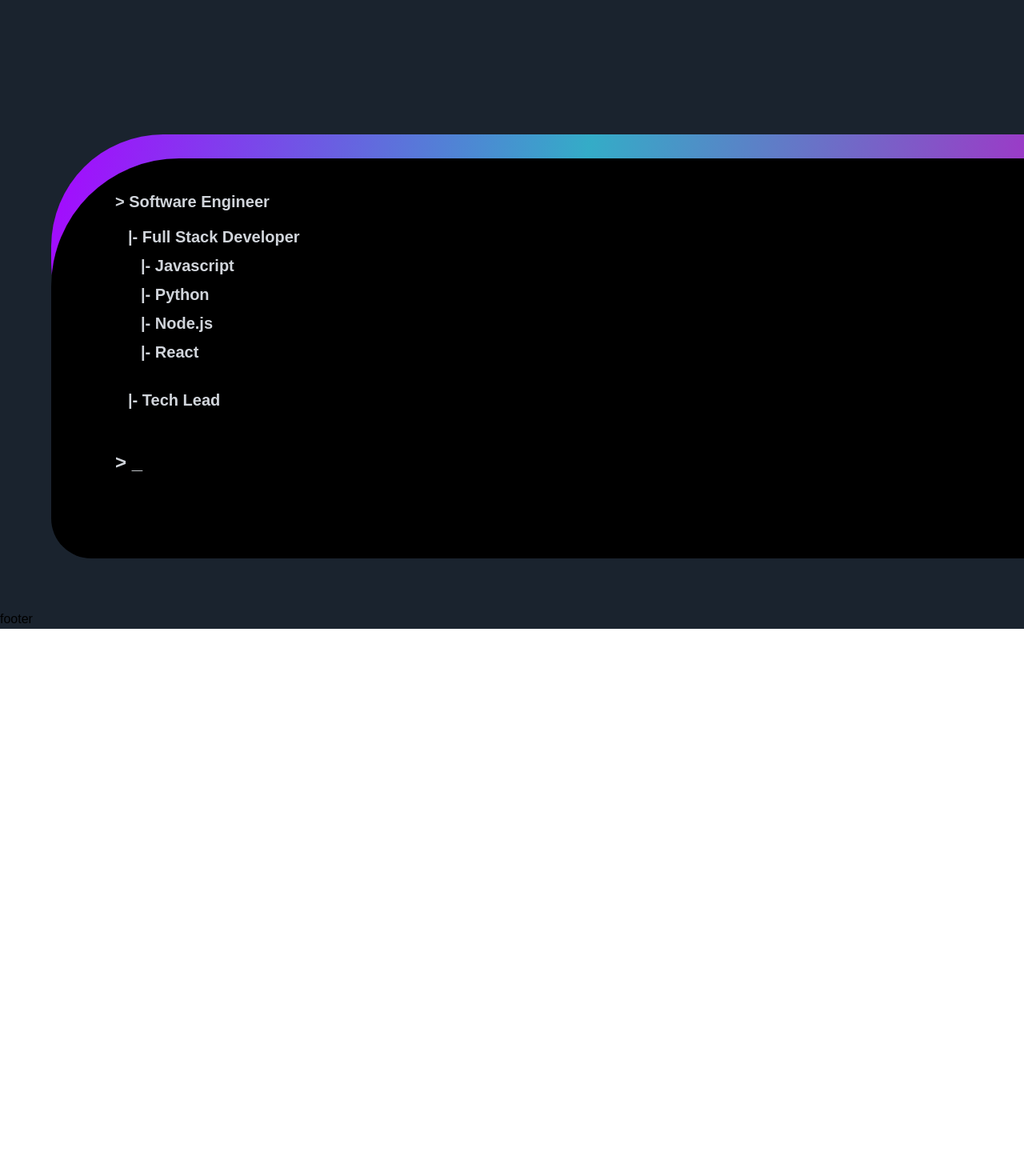
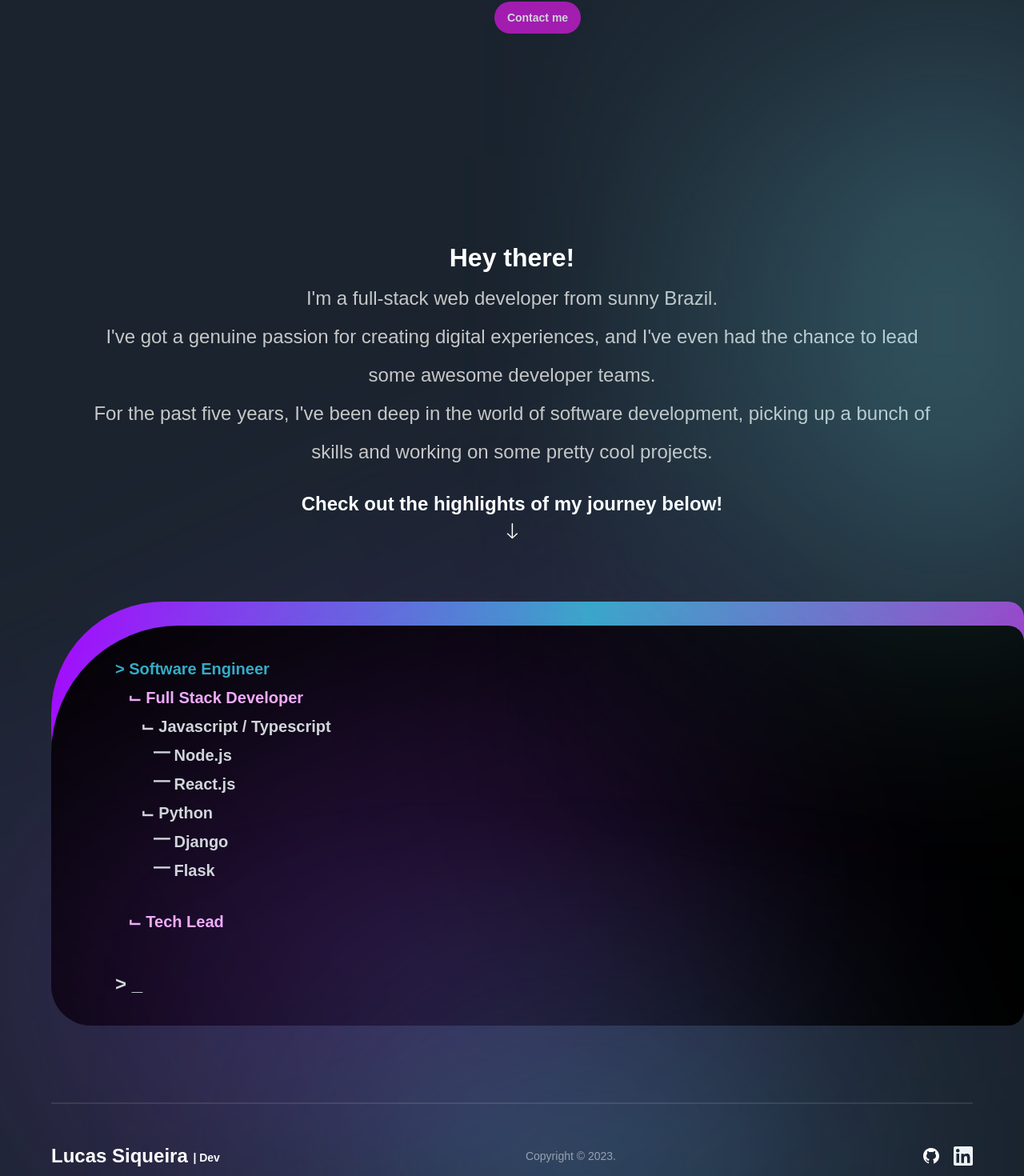
Before and after one commit to lucassiqueira08/lucassiqueira.dev, a Next.js app: page / in a window 1280 px wide. Shown: the part 710-2180 px from the top of the page at 80% size. Before the commit the page ends 1496 px from the top, so only its background shows below. Built offline with nearby package versions, Linux system fonts and the light colour scheme; a web font is replaced by a local one.

Commit message:
feat: adding about me section

```diff
--- a/app/page.tsx
+++ b/app/page.tsx
@@ -11,17 +11,24 @@
   World,
 } from "../sections";
 
+import { type Metadata } from 'next'
+
+export const metadata: Metadata = {
+  title: 'Lucas | Dev',
+  description: 'Welcome to my personal website, check out my journey and my thoughts on software development.',
+}
+
 const Page = () => (
-  <div className="bg-primary-black overflow-hidden">
+  <div className="overflow-hidden bg-primary-black">
     <Navbar />
     <Hero />
-    <Console />
+    <About />
+    <div className="relative">
+      <Console />
+      <div className="gradient-03 z-0" />
+      {/* <Explore /> */}
+    </div>
     {/* <div className="relative">
-      <About />
-      <div className="gradient-03 z-0"/>
-      <Explore />
-    </div>
-    <div className="relative">
       <GetStarted />
       <div className="gradient-04 z-0"/>
       <WhatsNew />
--- a/components/Footer.tsx
+++ b/components/Footer.tsx
@@ -1,9 +1,47 @@
-'use client';
+"use client";
+
+import { motion } from "framer-motion";
+import { socials } from "../constants";
+
+import styles from "../styles";
+import { footerVariants } from "../utils/motion";
 
 const Footer = () => (
-  <footer>
-    footer
-  </footer>
+  <motion.footer
+    variants={footerVariants}
+    initial="hidden"
+    whileInView="show"
+    className={`${styles.xPaddings} relative py-8`}
+  >
+    <div className="footer-gradient" />
+    <div className={`${styles.innerWidth} mx-auto flex flex-col gap-8`}>
+      <div className="flex flex-col">
+        <div className="mb-[50px] h-[2px] bg-white opacity-10" />
+
+        <div className="flex flex-wrap items-center justify-between gap-4">
+          <h2 className="text-[24px] font-extrabold leading-[30px] text-white">
+            Lucas Siqueira <span className="align-middle text-sm">| Dev</span>
+          </h2>
+          <p className="text-[14px] font-normal text-white opacity-50">
+            Copyright © 2023.
+          </p>
+
+          <div className="flex gap-4">
+            {socials.map((social) => (
+              <a href={social.link} target="blank" key={social.name}>
+                <img
+                  key={social.name}
+                  src={social.url}
+                  alt={social.name}
+                  className="h-[24px] w-[24px] cursor-pointer object-contain"
+                />
+              </a>
+            ))}
+          </div>
+        </div>
+      </div>
+    </div>
+  </motion.footer>
 );
 
 export default Footer;
--- a/constants/index.ts
+++ b/constants/index.ts
@@ -1,89 +1,82 @@
-export const exploreWorlds: { id: string, imgUrl: string, title: string }[] = [
+export const exploreWorlds: { id: string; imgUrl: string; title: string }[] = [
   {
-    id: 'world-1',
-    imgUrl: '/planet-01.png',
-    title: 'The Hogwarts',
+    id: "world-1",
+    imgUrl: "/planet-01.png",
+    title: "The Hogwarts",
   },
   {
-    id: 'world-2',
-    imgUrl: '/planet-02.png',
-    title: 'The Upside Down',
+    id: "world-2",
+    imgUrl: "/planet-02.png",
+    title: "The Upside Down",
   },
   {
-    id: 'world-3',
-    imgUrl: '/planet-03.png',
-    title: 'Kadirojo Permai',
+    id: "world-3",
+    imgUrl: "/planet-03.png",
+    title: "Kadirojo Permai",
   },
   {
-    id: 'world-4',
-    imgUrl: '/planet-04.png',
-    title: 'Paradise Island',
+    id: "world-4",
+    imgUrl: "/planet-04.png",
+    title: "Paradise Island",
   },
   {
-    id: 'world-5',
-    imgUrl: '/planet-05.png',
-    title: 'Hawkins Labs',
+    id: "world-5",
+    imgUrl: "/planet-05.png",
+    title: "Hawkins Labs",
   },
 ];
 
-
 export const startingFeatures = [
-  'Find a world that suits you and you want to enter',
-  'Enter the world by reading basmalah to be safe',
-  'No need to beat around the bush, just stay on the gas and have fun',
+  "Find a world that suits you and you want to enter",
+  "Enter the world by reading basmalah to be safe",
+  "No need to beat around the bush, just stay on the gas and have fun",
 ];
 
 export const newFeatures = [
   {
-    imgUrl: '/vrpano.svg',
-    title: 'A new world',
+    imgUrl: "/vrpano.svg",
+    title: "A new world",
     subtitle:
-        'we have the latest update with new world for you to try never mind',
+      "we have the latest update with new world for you to try never mind",
   },
   {
-    imgUrl: '/headset.svg',
-    title: 'More realistic',
+    imgUrl: "/headset.svg",
+    title: "More realistic",
     subtitle:
-        'In the latest update, your eyes are narrow, making the world more realistic than ever',
+      "In the latest update, your eyes are narrow, making the world more realistic than ever",
   },
 ];
 
 export const insights = [
   {
-    imgUrl: '/planet-06.png',
-    title: 'The launch of the Metaverse makes Elon musk ketar-ketir',
+    imgUrl: "/planet-06.png",
+    title: "The launch of the Metaverse makes Elon musk ketar-ketir",
     subtitle:
-        'Magna etiam tempor orci eu lobortis elementum nibh tellus molestie. Diam maecenas sed enim ut sem viverra alique.',
+      "Magna etiam tempor orci eu lobortis elementum nibh tellus molestie. Diam maecenas sed enim ut sem viverra alique.",
   },
   {
-    imgUrl: '/planet-07.png',
-    title: '7 tips to easily master the madness of the Metaverse',
+    imgUrl: "/planet-07.png",
+    title: "7 tips to easily master the madness of the Metaverse",
     subtitle:
-        'Vitae congue eu consequat ac felis donec. Et magnis dis parturient montes nascetur ridiculus mus. Convallis tellus id interdum',
+      "Vitae congue eu consequat ac felis donec. Et magnis dis parturient montes nascetur ridiculus mus. Convallis tellus id interdum",
   },
   {
-    imgUrl: '/planet-08.png',
-    title: 'With one platform you can explore the whole world virtually',
+    imgUrl: "/planet-08.png",
+    title: "With one platform you can explore the whole world virtually",
     subtitle:
-        'Quam quisque id diam vel quam elementum. Viverra nam libero justo laoreet sit amet cursus sit. Mauris in aliquam sem',
+      "Quam quisque id diam vel quam elementum. Viverra nam libero justo laoreet sit amet cursus sit. Mauris in aliquam sem",
   },
 ];
 
 export const socials = [
   {
-    name: 'twitter',
-    url: '/twitter.svg',
+    name: "github",
+    url: "/github.svg",
+    link: "https://github.com/lucassiqueira08",
   },
   {
-    name: 'linkedin',
-    url: '/linkedin.svg',
-  },
-  {
-    name: 'instagram',
-    url: '/instagram.svg',
-  },
-  {
-    name: 'facebook',
-    url: '/facebook.svg',
+    name: "linkedin",
+    url: "/linkedin.svg",
+    link: "https://www.linkedin.com/in/lucassiqueira08/",
   },
 ];
--- a/sections/About.tsx
+++ b/sections/About.tsx
@@ -1,7 +1,6 @@
 "use client";
 
 import { motion } from "framer-motion";
-import { TypingText } from "~/components";
 
 import styles from "~/styles";
 import { fadeIn, staggerContainer } from "~/utils/motion";
@@ -14,33 +13,38 @@
       initial="hidden"
       whileInView="show"
       viewport={{ once: false, amount: 0.25 }}
-      className={`${styles.innerWidth} mx-auto ${styles.flexCenter} flex-col`}
+      className={`${styles.innerWidth} mx-auto ${styles.flexCenter} mt-10 flex-col`}
     >
-      <TypingText title="| About Metaversus" textStyles="text-center" />
       <motion.p
         variants={fadeIn("up", "tween", 0.2, 1)}
         className="mt-[8px] text-center text-[20px]
-        font-normal text-secondary-white sm:text-[32px]"
+        font-normal text-secondary-white sm:text-[32px] max-w-full px-10"
       >
-        <span className="font-extrabold text-white">Metaverse</span> is a new
-        thing in the future, where you can enjoy the virtual world by feeling
-        like it`s really real, you can feel what you feel in this metaverse
-        world, because this is really the{" "}
-        <span className="font-extrabold text-white">
-          madness of the metaverse
-        </span>{" "}
-        of today, using only{" "}
-        <span className="font-extrabold text-white">VR</span> devices you can
-        easily explore the metaverse world you want, turn your dreams into
-        reality. Let`s{" "}
-        <span className="font-extrabold text-white">explore</span> the madness
-        of the metaverse by scrolling down
+        <span className="font-bold text-white">Hey there!</span>
+        <br />
+        <span className="text-2xl font-normal">
+          I&apos;m a full-stack web developer from sunny Brazil. <br /> I&apos;ve got a
+          genuine passion for creating digital experiences, and I&apos;ve even had the chance to
+          lead some awesome developer teams.
+        </span>
+        <br />
+        <span className="text-2xl">
+          For the past five years, I&apos;ve been deep in the world of software
+          development, picking up a bunch of skills and working on some pretty
+          cool projects.
+        </span>
       </motion.p>
+      <motion.span
+        variants={fadeIn("up", "tween", 0.3, 1)}
+        className="text-white text-2xl font-bold mt-[28px]"
+      >
+        Check out the highlights of my journey below!
+      </motion.span>
       <motion.img
         variants={fadeIn("up", "tween", 0.3, 1)}
         src="/arrow-down.svg"
         alt="arrow down"
-        className="mt-[28px] h-[20px] w-[18px] object-contain"
+        className="mt-2 h-[20px] w-[18px] object-contain"
       ></motion.img>
     </motion.div>
   </section>
--- a/sections/Console.tsx
+++ b/sections/Console.tsx
@@ -18,8 +18,8 @@
         variants={slideIn("back", "tween", 0.2, 1)}
         className="relative mt-[12px] w-full md:-mt-[20px]"
       >
-        <div className="hero-gradient opacity-8 absolute -top-[30px] z-[0] h-[300px] w-full rounded-l-[140px]" />
-        <div className="relative rounded-bl-[50px] rounded-tl-[160px] bg-black">
+        <div className="hero-gradient opacity-8 absolute -top-[30px] z-[0] h-[300px] w-full rounded-l-[140px] rounded-r-[20px]" />
+        <div className="relative rounded-bl-[50px] rounded-tl-[160px] rounded-r-[20px] bg-black">
           <motion.div
             variants={textVariant(1.2)}
             className="align-center relative top-[40px] z-10 flex h-[350px] w-full flex-col justify-start gap-8 object-cover pl-20 sm:h-[500px]"
@@ -28,19 +28,22 @@
               variants={textVariant(1.2)}
               className="flex flex-col text-xl font-extrabold text-gray-300"
             >
-              <span>{"> Software Engineer"}</span>
-              <span className="pl-4 pb-4"></span>
-              <span className="pl-4 pb-2"> {"|- Full Stack Developer"}</span>
-              <span className="pl-8 pb-2"> {"|- Javascript"}</span>
-              <span className="pl-8 pb-2"> {"|- Python"}</span>
-              <span className="pl-8 pb-2"> {"|- Node.js"}</span>
-              <span className="pl-8"> {"|- React"}</span>
+              <span className="text-[#34acc7]">{"> Software Engineer"}</span>
+              <span className="pl-4 pb-2"></span>
+              <span className="pl-4 pb-2 text-fuchsia-300"> {"⌙ Full Stack Developer"}</span>
+              <span className="pl-8 pb-2"> {"⌙ Javascript / Typescript"}</span>
+              <span className="pl-12 pb-2"> {"⎻ Node.js"}</span>
+              <span className="pl-12 pb-2"> {"⎻ React.js"}</span>
+
+              <span className="pl-8 pb-2"> {"⌙ Python"}</span>
+              <span className="pl-12 pb-2"> {"⎻ Django"}</span>
+              <span className="pl-12 pb-1"> {"⎻ Flask"}</span>
             </motion.p>
             <motion.p
               variants={textVariant(1.4)}
               className="flex flex-col text-xl font-extrabold text-gray-300"
             >
-              <span className="pl-4 pb-4"> {"|- Tech Lead"}</span>
+              <span className="pl-4 pb-4 text-fuchsia-300"> {"⌙ Tech Lead"}</span>
             </motion.p>
             <motion.p
               variants={textVariant(1.5)}
--- a/sections/Feedback.tsx
+++ b/sections/Feedback.tsx
@@ -2,7 +2,7 @@
 
 const Feedback = () => (
   <section>
-    Feedback section
+    Ask me about anything you want, including development matters.
   </section>
 );
 
--- a/sections/Hero.tsx
+++ b/sections/Hero.tsx
@@ -29,7 +29,7 @@
       <div className="relative z-10 flex flex-col items-center justify-center">
         <motion.div
           variants={textVariant(1.2)}
-          className="flex flex-col items-center justify-center mt-10"
+          className="mt-10 flex flex-col items-center justify-center"
         >
           <motion.h1 variants={textVariant(1.1)} className={styles.heroHeading}>
             Welcome
@@ -39,8 +39,13 @@
           </motion.h1>
         </motion.div>
       </div>
-      <div className="relative flex justify-center align-text-top mb-20">
-        <a className="text-gray-300 font-bold text-sm underline leading-10" href="mailto:lucassiqueira.dev@gmail.com">Contact me</a>
+      <div className="relative mb-20 flex justify-center align-text-top">
+        <a
+          className="mt-2 rounded-3xl bg-fuchsia-700 px-4 text-sm font-bold leading-10 text-gray-300"
+          href="mailto:lucassiqueira.dev@gmail.com"
+        >
+          Contact me
+        </a>
       </div>
     </motion.div>
   </section>
```
Also changed, not shown: app/head.tsx (deleted, +0 -9 lines), components/Navbar.tsx (+15 -18 lines), 2 other files (tests, documents, lock files or other folders).
